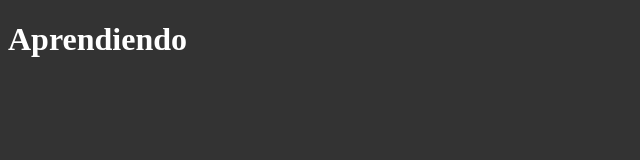
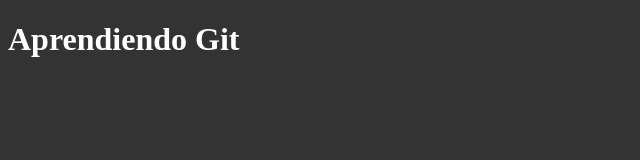
Before and after one commit to RafoDev/test-git, a plain HTML site: page index.html in a window 1280 px wide. Shown: the full height of the page, 0-640 px from the left. Drawn offline with Linux system fonts and the light colour scheme.

Commit message:
title changed

```diff
--- a/index.html
+++ b/index.html
@@ -8,7 +8,7 @@
     <link rel="stylesheet" href="styles.css">
 </head>
 <body class="body" >
-    <h1>Aprendiendo</h1>
+    <h1>Aprendiendo Git</h1>
 
 </class=body>
 </html>
```
